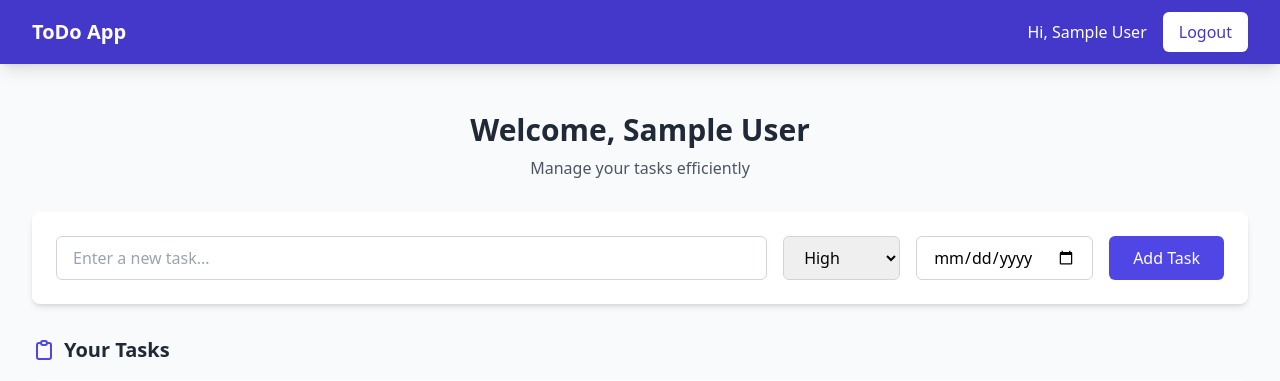
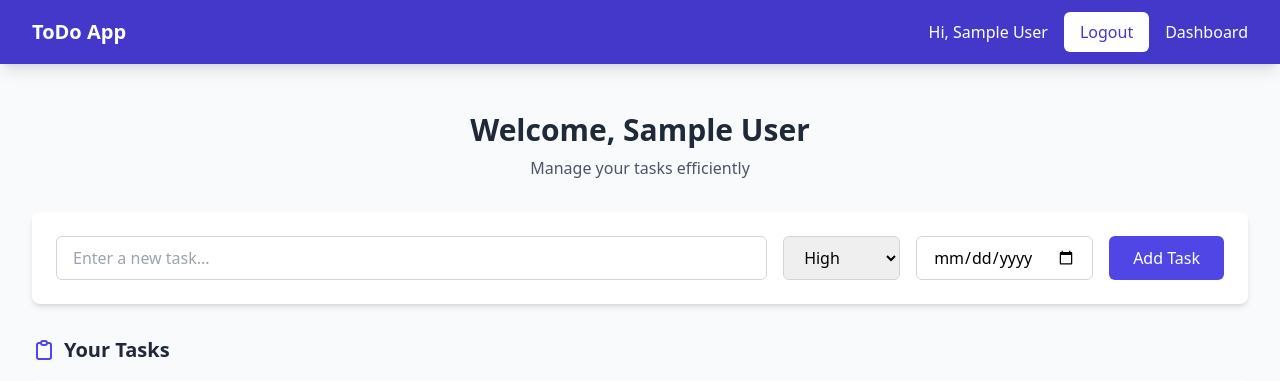
Before and after one commit to ISannan-Ahmad/Flask_Todo_App, a Flask app: page /dashboard in a window 1280 px wide. Shown: the top 381 px of the page. Run offline with Flask 3, Linux system fonts and the light colour scheme; the visitor is signed in with stand-in values (Sample User, id 1); data that the repository does not hold is empty; some libraries are stand-ins or nearby versions.

Commit message:
Made Minor Changes to base.html

```diff
--- a/app/templates/base.html
+++ b/app/templates/base.html
@@ -43,11 +43,12 @@
     <nav class="bg-primary-dark shadow-lg">
         <div class="max-w-7xl mx-auto px-4 sm:px-6 lg:px-8">
             <div class="flex justify-between h-16 items-center">
-                <a href="{{ url_for('routes.dashboard') }}" class="text-white font-bold text-xl hover:text-gray-200 transition-colors duration-200">ToDo App</a>
+                <a href="{{ url_for('routes.home') }}" class="text-white font-bold text-xl hover:text-gray-200 transition-colors duration-200">ToDo App</a>
                 <div class="flex items-center space-x-4">
                     {% if current_user.is_authenticated %}
                         <span class="text-white">Hi, {{ current_user.name }}</span>
                         <a href="{{ url_for('routes.logout') }}" class="bg-white text-primary-dark px-4 py-2 rounded-md font-medium hover:bg-gray-100 transition-colors duration-200">Logout</a>
+                        <a href="{{ url_for('routes.dashboard') }}" class="text-white hover:text-gray-200 transition-colors duration-200">Dashboard</a>
                     {% else %}
                         <a href="{{ url_for('routes.login') }}" class="text-white hover:text-gray-200 transition-colors duration-200">Login</a>
                         <a href="{{ url_for('routes.register') }}" class="bg-white text-primary-dark px-4 py-2 rounded-md font-medium hover:bg-gray-100 transition-colors duration-200">Register</a>
```
